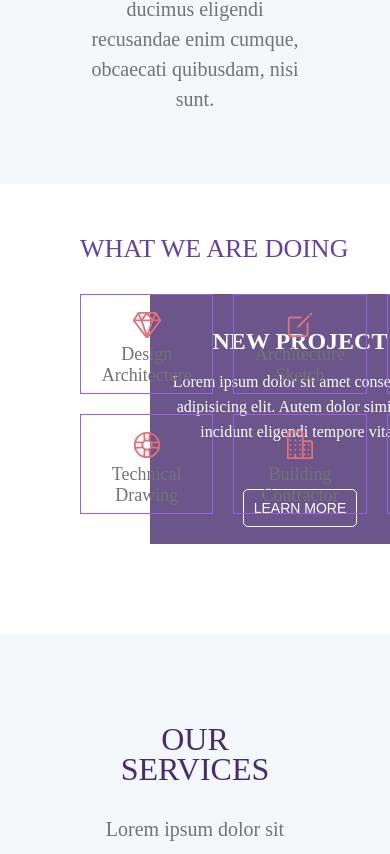
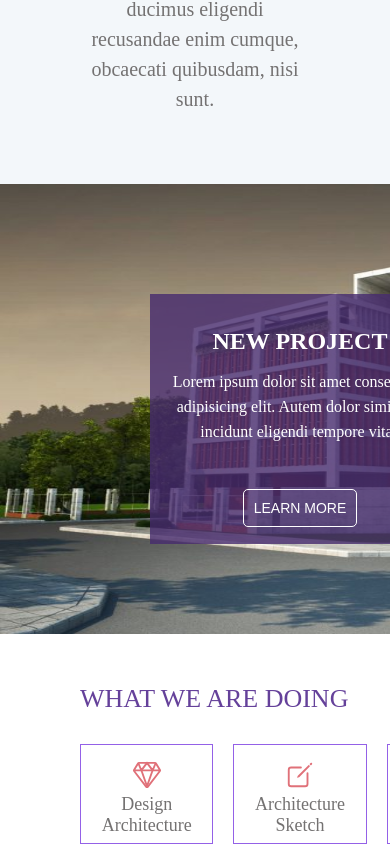
Before and after one commit to SagorikaKubi/project-shine, a plain HTML site: page index.html in a window 390 px wide. Shown: the part 1146-2000 px from the top of the page. Drawn offline with nearby package versions, Linux system fonts and the light colour scheme.

Commit message:
add media

```diff
--- a/css/style.css
+++ b/css/style.css
@@ -78,6 +78,12 @@ nav > ul > li:hover > ul {
 
 .dropdown a {
   font-size: 16px;
+}
+
+@media (max-width: 992px) {
+  nav > ul {
+    justify-content: center;
+  }
 }
 
 /********************** HEADER DESCRIPTION PART *****************/
@@ -233,6 +239,13 @@ nav > ul > li:hover > ul {
   color: rgb(224, 113, 121);
 }
 
+@media (max-width: 668px) {
+  .projects,
+  .services {
+    display: block;
+  }
+}
+
 /******************************** SERVICE SECTION  **********************************/
 .service-categories {
   display: grid;
```
